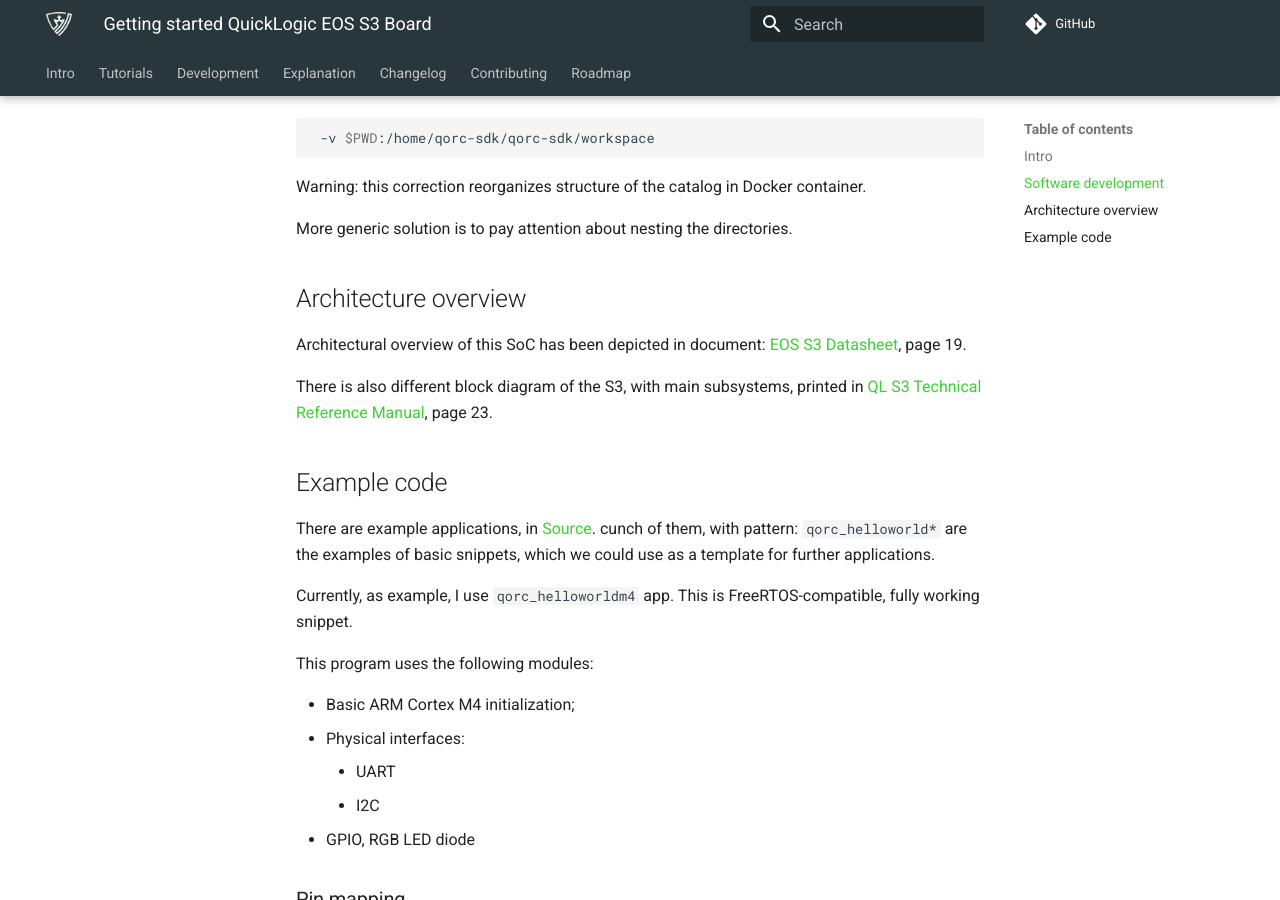
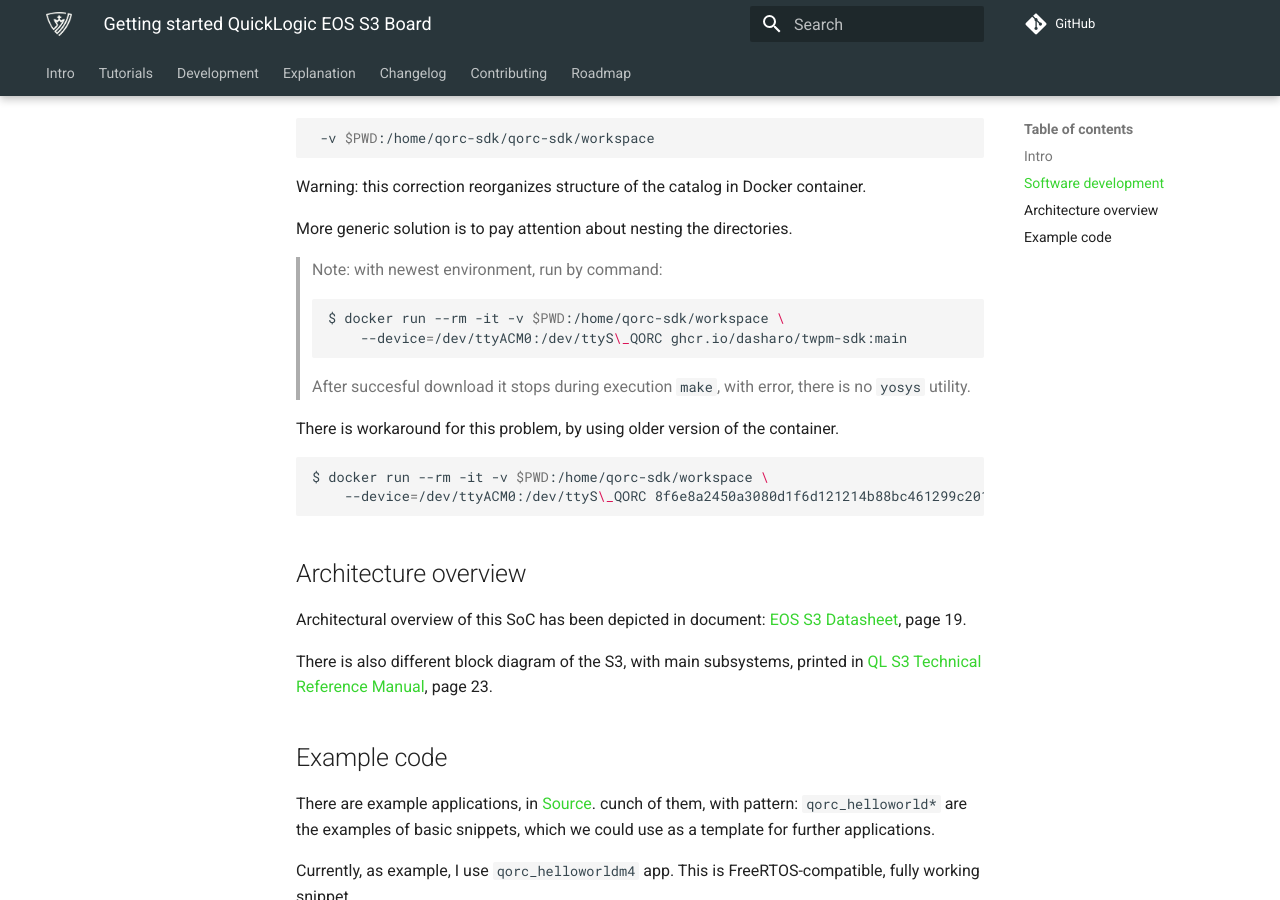
Before and after one commit to Dasharo/twpm-docs, an MkDocs documentation site: the page built from docs/tutorials/tutorial_start_EOS-S3_HW.md, in a window 1280 px wide and 900 px high, scrolled down 1134 px. Built offline with MkDocs 1.6.1 and Material for MkDocs 9.7.7, drawn with Linux system fonts in a browser that asks for light colours; comment, search, counter and statistics services are not loaded.

Commit message:
tutorial_start_EOS-S3_HW.md: Add note, workaround for missing yosys
Signed-off-by: Karol Zmyslowski <karol.zmyslowski@3mdeb.com>

````diff
--- a/docs/tutorials/tutorial_start_EOS-S3_HW.md
+++ b/docs/tutorials/tutorial_start_EOS-S3_HW.md
@@ -56,6 +56,20 @@
 Warning: this correction reorganizes structure of the catalog in Docker container.
 
 More generic solution is to pay attention about nesting the directories.
+
+> Note: with newest environment, run by command:
+```shell
+$ docker run --rm -it -v $PWD:/home/qorc-sdk/workspace \
+    --device=/dev/ttyACM0:/dev/ttyS\_QORC ghcr.io/dasharo/twpm-sdk:main
+```
+After succesful download it stops during execution `make`, with error, there
+is no `yosys` utility.
+
+There is workaround for this problem, by using older version of the container.
+```shell
+$ docker run --rm -it -v $PWD:/home/qorc-sdk/workspace \
+    --device=/dev/ttyACM0:/dev/ttyS\_QORC 8f6e8a2450a3080d1f6d121214b88bc461299c201c61205d373f3510b2dfc3b4
+```
 
 ## Architecture overview
 
````
